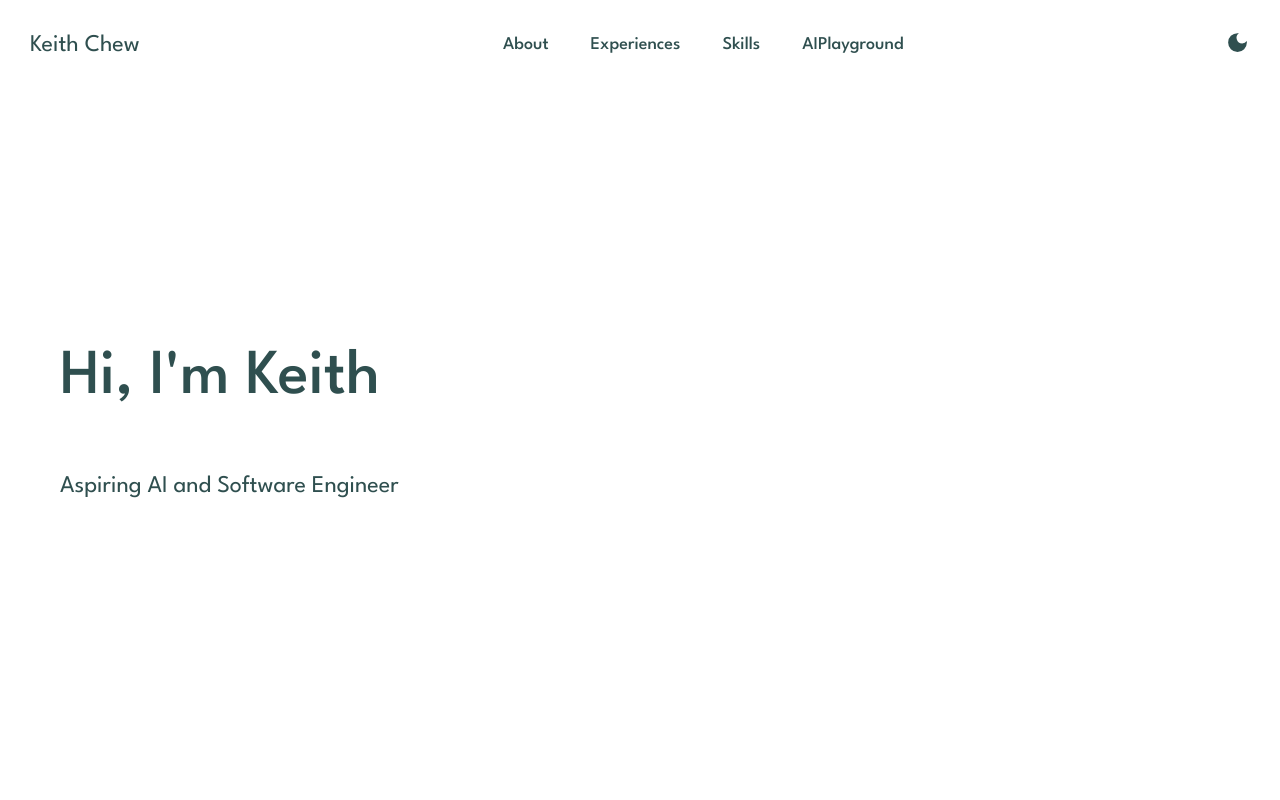
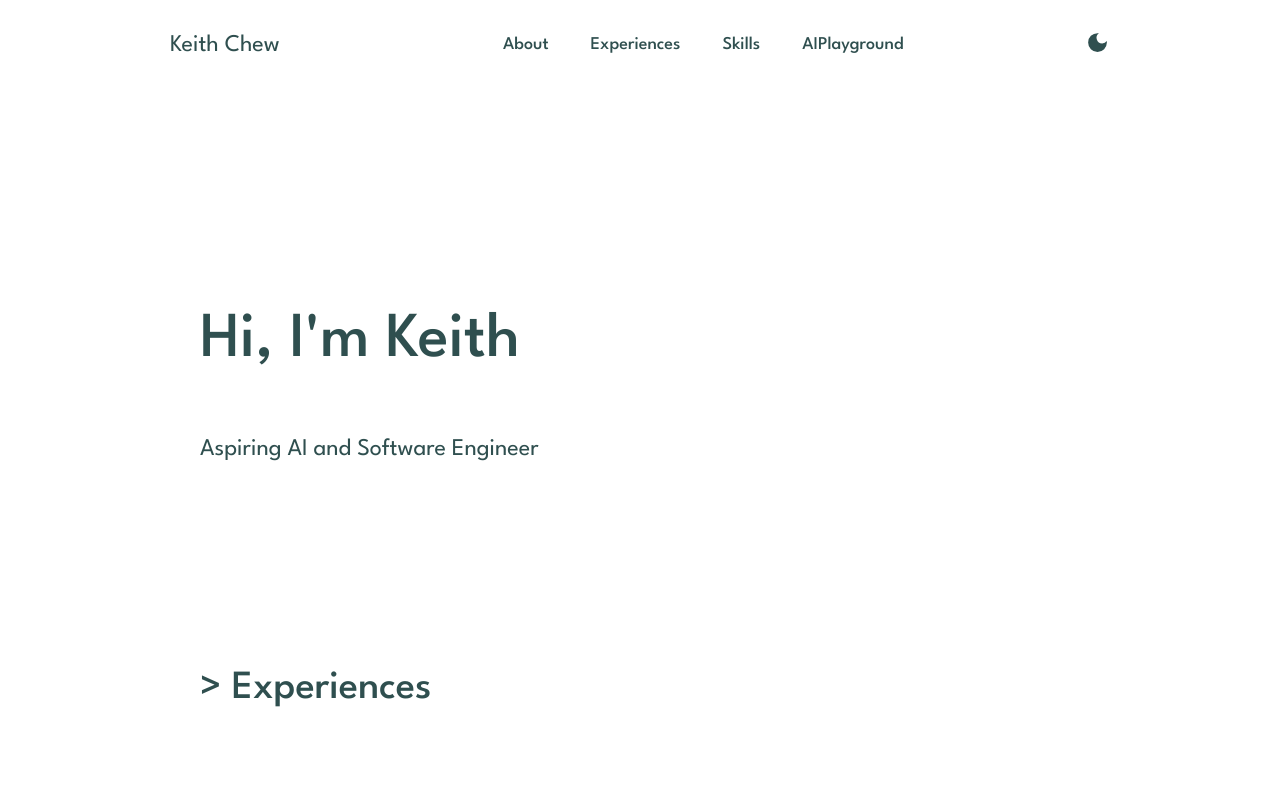
Before and after one commit to keithchewzk/heyitskeith, a React (Create React App) app: page / in a window 1280 px wide. Shown: the top 800 px of the page. Built offline with nearby package versions, Linux system fonts and the light colour scheme; no server answers.

Commit message:
arrange app bar and hero

```diff
--- a/src/App.css
+++ b/src/App.css
@@ -2,6 +2,8 @@
     background-color: var(--app-background-color);
     transition: background-color 0.25s ease-in-out;
     padding-bottom: 100px;
+    margin: auto;
+    max-width: 1000px
 }
 
 p, h1, h2, h3, h4, h5, h6, span {
--- a/src/components/AppBar/AppBar.module.css
+++ b/src/components/AppBar/AppBar.module.css
@@ -1,5 +1,4 @@
 .appBarContainer {
-  position: absolute;
     display: flex;
     align-items: center;
     justify-content: space-between;
--- a/src/components/Hero/Hero.module.css
+++ b/src/components/Hero/Hero.module.css
@@ -1,10 +1,8 @@
 .heroContainer {
   display: flex;
   flex-direction: column;
-  justify-content: center;
   align-items: flex-start;
-  padding: 0 60px 0 60px;
-  height: 100vh;
+  padding: 150px 60px 150px 60px;
 }
 
 .heroTitle {
```
